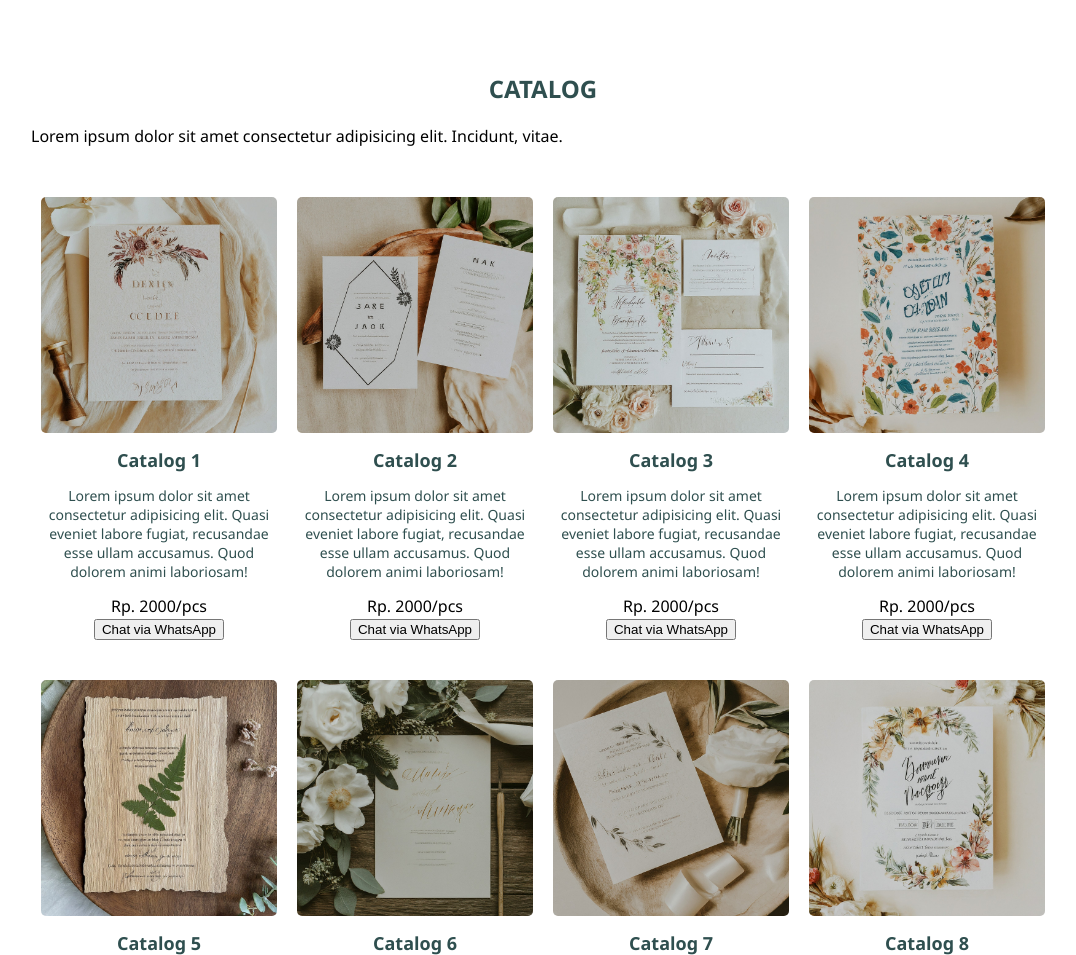
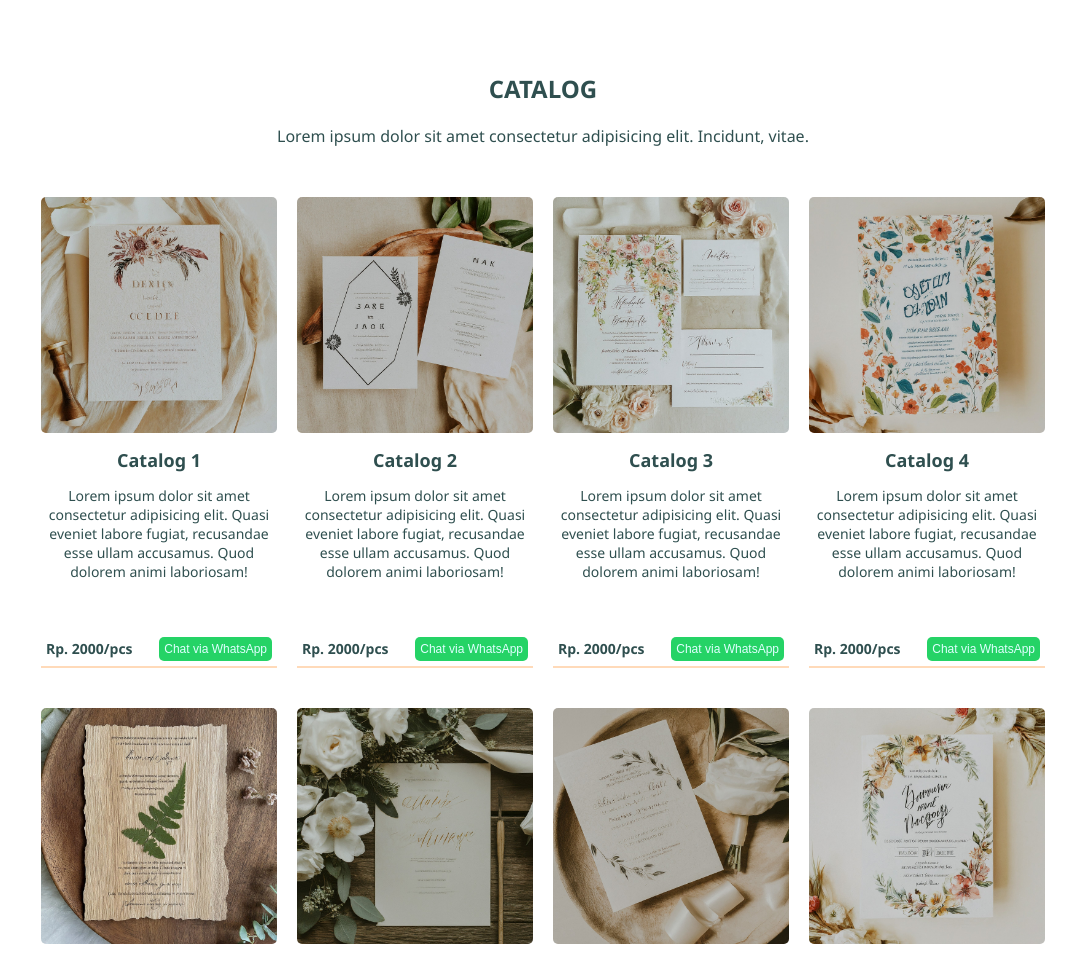
Before and after one commit to ryanrizki10/company-profile, a plain HTML site: page index.html in a window 1280 px wide. Shown: the part 2140-3095 px from the top of the page, without its empty margins (97-1173 px from the left). Drawn offline with Linux system fonts and the light colour scheme.

Commit message:
finish add (catalog)

```diff
--- a/index.html
+++ b/index.html
@@ -180,6 +180,11 @@
 
         }
 
+        #catalog p{
+            text-align: center;
+            color: var(--dark);
+        }
+
         #catalog .catalog-deskripsi{
             text-align: center;
             color: var(--dark);
@@ -213,8 +218,41 @@
         }
 
         .catalog-items p{
-            font-size: 14px;color: var(--dark);
+            font-size: 14px;
+            color: var(--dark);
         }
+
+        .price-chat-container{
+            border-bottom: 2px solid var(--peach);
+            display: flex;
+            align-items: center;
+            justify-content: space-between;
+            width: 100%;
+            margin-top: 50px;
+            padding: 5px;
+        }
+
+        .price-harga span{
+            font-size: 14px;
+            font-weight: bold;
+            color: var(--dark);
+        }
+
+        .chat-button button {
+            background-color: var(--green);
+            color: var(--cyan);
+            border: none;
+            padding: 5px;
+            font-size: 12px;
+            cursor: pointer;
+            border-radius: 5px;
+        }
+
+        .chat-button button:hover{
+            background-color: var(--dark);
+        }
+
+
 
 
 
@@ -277,8 +315,12 @@
             }
 
             /* SERVICES Our Feature */
+            .services-items{
+                width: 50%;
+            }
 
-            .services-items{
+            /* CATALOG */
+            .catalog-items{
                 width: 50%;
             }
 
@@ -288,6 +330,11 @@
         @media screen and (max-width: 481px){
             /* Services */
             .services-items{
+                width: 100%;
+            }
+
+            /* Catalog */
+            .catalog-items{
                 width: 100%;
             }
         }
```
